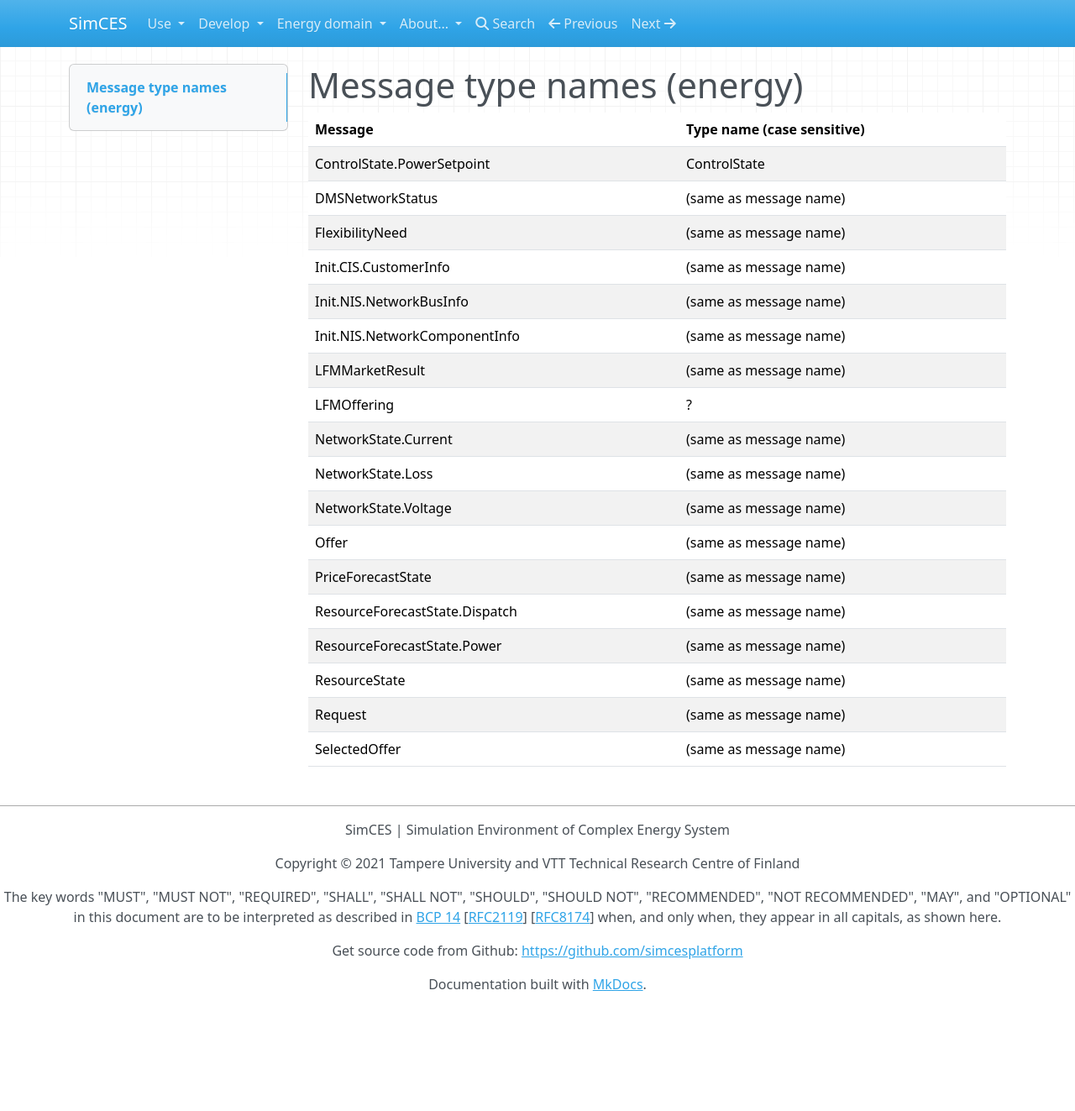
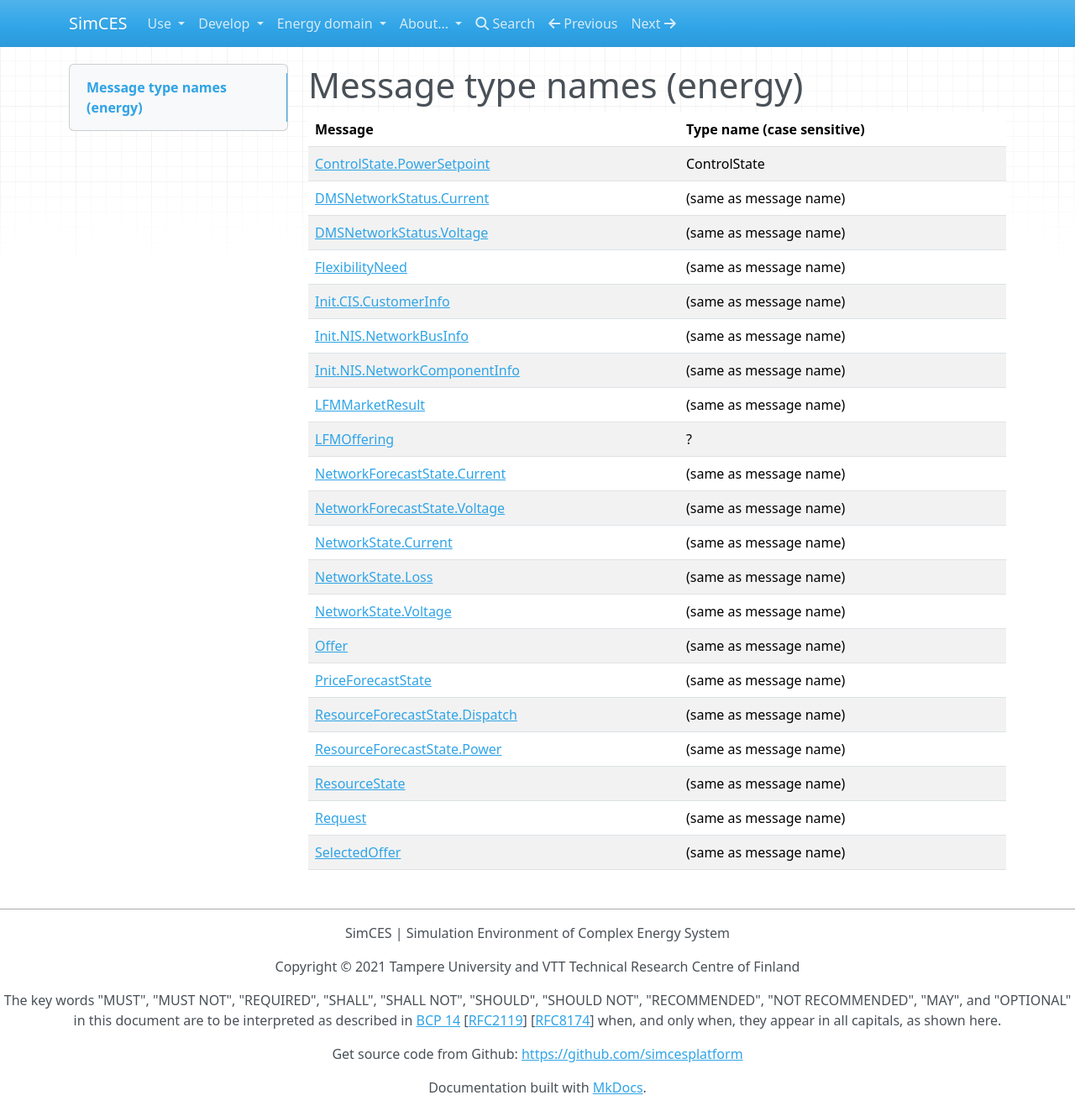
Before and after one commit to simcesplatform/simcesplatform.github.io, an MkDocs documentation site: the page built from markdown/energy_msgtype.md, in a window 1280 px wide and 1323 px high. Shown: the whole window at 84% size. Built offline with MkDocs 1.6.1, drawn with Linux system fonts in a browser that asks for light colours; nearby versions of some CDN libraries; library files that are not in the unit come from our copies.

Commit message:
Links to message pages added to message type names list - added missing messages to the list

```diff
--- a/markdown/energy_msgtype.md
+++ b/markdown/energy_msgtype.md
@@ -2,21 +2,24 @@
 
 | Message | Type name (case sensitive) |
 | - | - |
-| ControlState.PowerSetpoint | ControlState |
-| DMSNetworkStatus | (same as message name) |
-| FlexibilityNeed | (same as message name) |
-| Init.CIS.CustomerInfo | (same as message name) |
-| Init.NIS.NetworkBusInfo | (same as message name) |
-| Init.NIS.NetworkComponentInfo | (same as message name) |
-| LFMMarketResult | (same as message name) |
-| LFMOffering | ? |
-| NetworkState.Current | (same as message name) |
-| NetworkState.Loss | (same as message name) |
-| NetworkState.Voltage | (same as message name) |
-| Offer | (same as message name) |
-| PriceForecastState | (same as message name) |
-| ResourceForecastState.Dispatch | (same as message name) |
-| ResourceForecastState.Power | (same as message name) |
-| ResourceState | (same as message name) |
-| Request | (same as message name) |
-| SelectedOffer | (same as message name) |
+| [ControlState.PowerSetpoint](energy_msg-controlstate-powersetpoint.md) | ControlState |
+| [DMSNetworkStatus.Current](energy_msg-dmsnetworkstatus-current.md) | (same as message name) |
+| [DMSNetworkStatus.Voltage](energy_msg-dmsnetworkstatus-voltage.md) | (same as message name) |
+| [FlexibilityNeed](energy_msg-flexibilityneed.md) | (same as message name) |
+| [Init.CIS.CustomerInfo](energy_msg-init-cis-customerinfo.md) | (same as message name) |
+| [Init.NIS.NetworkBusInfo](energy_msg-init-nis-networkbusinfo.md) | (same as message name) |
+| [Init.NIS.NetworkComponentInfo](energy_msg-init-nis-networkcomponentinfo.md) | (same as message name) |
+| [LFMMarketResult](energy_msg-lfmmarketresult.md) | (same as message name) |
+| [LFMOffering](energy_msg-lfmoffering.md) | ? |
+| [NetworkForecastState.Current](energy_msg-networkforecaststate-current.md) | (same as message name) |
+| [NetworkForecastState.Voltage](energy_msg-networkforecaststate-voltage.md) | (same as message name) |
+| [NetworkState.Current](energy_msg-networkstate-current.md) | (same as message name) |
+| [NetworkState.Loss](energy_msg-networkstate-loss.md) | (same as message name) |
+| [NetworkState.Voltage](energy_msg-networkstate-voltage.md) | (same as message name) |
+| [Offer](energy_msg-offer.md) | (same as message name) |
+| [PriceForecastState](energy_msg-priceforecaststate.md) | (same as message name) |
+| [ResourceForecastState.Dispatch](energy_msg-resourceforecaststate-dispatch.md) | (same as message name) |
+| [ResourceForecastState.Power](energy_msg-resourceforecaststate-power.md) | (same as message name) |
+| [ResourceState](energy_msg-resourcestate.md) | (same as message name) |
+| [Request](energy_msg-request.md) | (same as message name) |
+| [SelectedOffer](energy_msg-selectedoffer.md) | (same as message name) |
```
Also changed, not shown: markdown/core_msg.md (+5 -5 lines), markdown/core_msgtype.md (+4 -4 lines).
